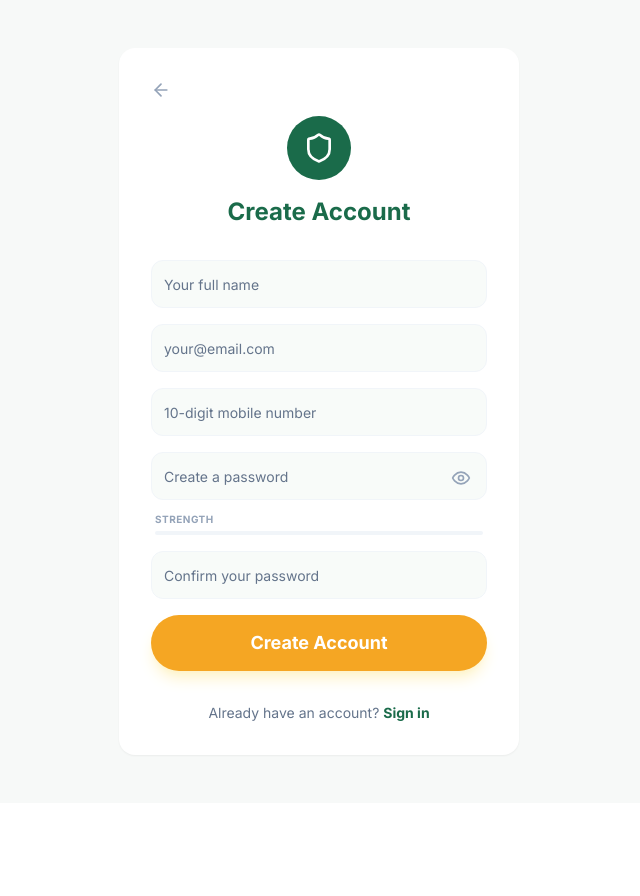
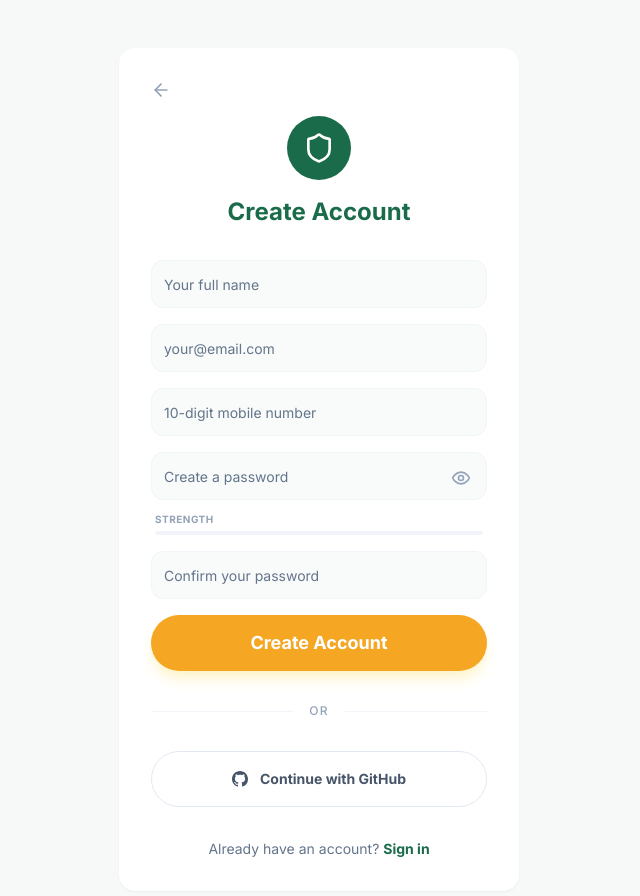
Before and after one commit to adityasharma552007-crypto/hackathon-milkgaurd-web, a Next.js app: page /auth/signup in a window 1280 px wide. Shown: the top 896 px of the page, without its empty margins (321-961 px from the left). Before the commit the page ends 803 px from the top, so only its background shows below. Built offline with nearby package versions, Linux system fonts and the light colour scheme; no server answers.

Commit message:
feat: replace Google OAuth with GitHub OAuth

```diff
--- a/src/app/auth/callback/route.ts
+++ b/src/app/auth/callback/route.ts
@@ -1,39 +1,20 @@
-import { createServerClient, type CookieOptions } from '@supabase/ssr'
-import { cookies } from 'next/headers'
-import { NextResponse } from 'next/server'
-import type { NextRequest } from 'next/server'
+import { createClient } from "@/lib/supabase/server"
+import { NextResponse } from "next/server"
 
-export async function GET(request: NextRequest) {
+export async function GET(request: Request) {
   const { searchParams, origin } = new URL(request.url)
-  const code = searchParams.get('code')
-  const next = searchParams.get('next') ?? '/home'
+  const code = searchParams.get("code")
+  const next = searchParams.get("next") ?? "/home"
 
   if (code) {
-    const cookieStore = cookies()
-    const supabase = createServerClient(
-      process.env.NEXT_PUBLIC_SUPABASE_URL!,
-      process.env.NEXT_PUBLIC_SUPABASE_ANON_KEY!,
-      {
-        cookies: {
-          get(name: string) {
-            return cookieStore.get(name)?.value
-          },
-          set(name: string, value: string, options: CookieOptions) {
-            cookieStore.set({ name, value, ...options })
-          },
-          remove(name: string, options: CookieOptions) {
-            cookieStore.delete({ name, ...options })
-          },
-        },
-      }
-    )
+    const supabase = createClient()
+    const { error } = await supabase.auth
+      .exchangeCodeForSession(code)
 
-    const { error } = await supabase.auth.exchangeCodeForSession(code)
     if (!error) {
       return NextResponse.redirect(`${origin}${next}`)
     }
   }
 
-  // Auth code exchange failed – redirect to login with error param
-  return NextResponse.redirect(`${origin}/auth/login?error=auth_callback_failed`)
+  return NextResponse.redirect(`${origin}/auth/login`)
 }
--- a/src/app/auth/login/page.tsx
+++ b/src/app/auth/login/page.tsx
@@ -53,13 +53,16 @@
     }
   }
 
-  const handleGoogleLogin = async () => {
-    await supabase.auth.signInWithOAuth({
-      provider: 'google',
+  const handleGithubLogin = async () => {
+    const { error } = await supabase.auth.signInWithOAuth({
+      provider: 'github',
       options: {
         redirectTo: `${window.location.origin}/auth/callback`,
       },
     })
+    if (error) {
+      setError('GitHub sign in failed. Please try again.')
+    }
   }
 
   return (
@@ -133,29 +136,14 @@
             <Button
               type="button"
               variant="outline"
-              onClick={handleGoogleLogin}
+              onClick={handleGithubLogin}
               className="w-full h-14 bg-white border-slate-200 text-slate-600 font-bold rounded-full flex items-center justify-center gap-3 transition-all hover:bg-slate-50"
               disabled={isLoading}
             >
-              <svg className="w-5 h-5" viewBox="0 0 24 24">
-                <path
-                  d="M22.56 12.25c0-.78-.07-1.53-.2-2.25H12v4.26h5.92c-.26 1.37-1.04 2.53-2.21 3.31v2.77h3.57c2.08-1.92 3.28-4.74 3.28-8.09z"
-                  fill="#4285F4"
-                />
-                <path
-                  d="M12 23c2.97 0 5.46-.98 7.28-2.66l-3.57-2.77c-.98.66-2.23 1.06-3.71 1.06-2.86 0-5.29-1.93-6.16-4.53H2.18v2.84C3.99 20.53 7.7 23 12 23z"
-                  fill="#34A853"
-                />
-                <path
-                  d="M5.84 14.09c-.22-.66-.35-1.36-.35-2.09s.13-1.43.35-2.09V7.07H2.18C1.43 8.55 1 10.22 1 12s.43 3.45 1.18 4.93l2.85-2.22.81-.62z"
-                  fill="#FBBC05"
-                />
-                <path
-                  d="M12 5.38c1.62 0 3.06.56 4.21 1.64l3.15-3.15C17.45 2.09 14.97 1 12 1 7.7 1 3.99 3.47 2.18 7.07l3.66 2.84c.87-2.6 3.3-4.53 6.16-4.53z"
-                  fill="#EA4335"
-                />
+              <svg viewBox="0 0 24 24" width="20" height="20" fill="currentColor">
+                <path d="M12 0C5.37 0 0 5.37 0 12c0 5.31 3.435 9.795 8.205 11.385.6.105.825-.255.825-.57 0-.285-.015-1.23-.015-2.235-3.015.555-3.795-.735-4.035-1.41-.135-.345-.72-1.41-1.23-1.695-.42-.225-1.02-.78-.015-.795.945-.015 1.62.87 1.845 1.23 1.08 1.815 2.805 1.305 3.495.99.105-.78.42-1.305.765-1.605-2.67-.3-5.46-1.335-5.46-5.925 0-1.305.465-2.385 1.23-3.225-.12-.3-.54-1.53.12-3.18 0 0 1.005-.315 3.3 1.23.96-.27 1.98-.405 3-.405s2.04.135 3 .405c2.295-1.56 3.3-1.23 3.3-1.23.66 1.65.24 2.88.12 3.18.765.84 1.23 1.905 1.23 3.225 0 4.605-2.805 5.625-5.475 5.925.435.375.81 1.095.81 2.22 0 1.605-.015 2.895-.015 3.3 0 .315.225.69.825.57A12.02 12.02 0 0 0 24 12c0-6.63-5.37-12-12-12z"/>
               </svg>
-              Continue with Google
+              Continue with GitHub
             </Button>
 
             <p className="text-center text-sm text-slate-500 pt-4">
--- a/src/app/auth/signup/page.tsx
+++ b/src/app/auth/signup/page.tsx
@@ -94,6 +94,18 @@
     } else {
       router.push('/home')
       router.refresh()
+    }
+  }
+
+  const handleGithubLogin = async () => {
+    const { error } = await supabase.auth.signInWithOAuth({
+      provider: 'github',
+      options: {
+        redirectTo: `${window.location.origin}/auth/callback`,
+      },
+    })
+    if (error) {
+      setError('GitHub sign in failed. Please try again.')
     }
   }
 
@@ -206,6 +218,25 @@
               {isLoading ? <Loader2 className="animate-spin" /> : 'Create Account'}
             </Button>
 
+            <div className="relative flex items-center py-4">
+              <div className="flex-grow border-t border-slate-100"></div>
+              <span className="flex-shrink mx-4 text-xs text-slate-400 font-medium uppercase tracking-widest">or</span>
+              <div className="flex-grow border-t border-slate-100"></div>
+            </div>
+
+            <Button
+              type="button"
+              variant="outline"
+              onClick={handleGithubLogin}
+              className="w-full h-14 bg-white border-slate-200 text-slate-600 font-bold rounded-full flex items-center justify-center gap-3 transition-all hover:bg-slate-50"
+              disabled={isLoading}
+            >
+              <svg viewBox="0 0 24 24" width="20" height="20" fill="currentColor">
+                <path d="M12 0C5.37 0 0 5.37 0 12c0 5.31 3.435 9.795 8.205 11.385.6.105.825-.255.825-.57 0-.285-.015-1.23-.015-2.235-3.015.555-3.795-.735-4.035-1.41-.135-.345-.72-1.41-1.23-1.695-.42-.225-1.02-.78-.015-.795.945-.015 1.62.87 1.845 1.23 1.08 1.815 2.805 1.305 3.495.99.105-.78.42-1.305.765-1.605-2.67-.3-5.46-1.335-5.46-5.925 0-1.305.465-2.385 1.23-3.225-.12-.3-.54-1.53.12-3.18 0 0 1.005-.315 3.3 1.23.96-.27 1.98-.405 3-.405s2.04.135 3 .405c2.295-1.56 3.3-1.23 3.3-1.23.66 1.65.24 2.88.12 3.18.765.84 1.23 1.905 1.23 3.225 0 4.605-2.805 5.625-5.475 5.925.435.375.81 1.095.81 2.22 0 1.605-.015 2.895-.015 3.3 0 .315.225.69.825.57A12.02 12.02 0 0 0 24 12c0-6.63-5.37-12-12-12z"/>
+              </svg>
+              Continue with GitHub
+            </Button>
+
             {error && (
               <p className="text-sm text-red-500 text-center mt-2">{error}</p>
             )}
```
Also changed, not shown: 1 other file (tests, documents, lock files or other folders).
